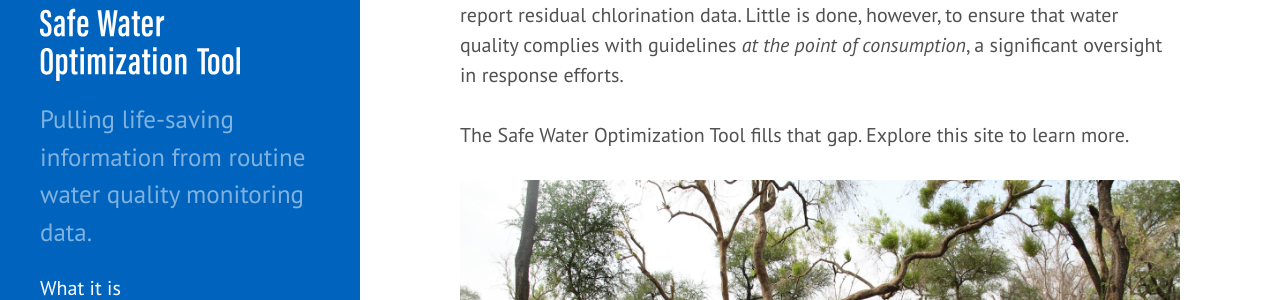
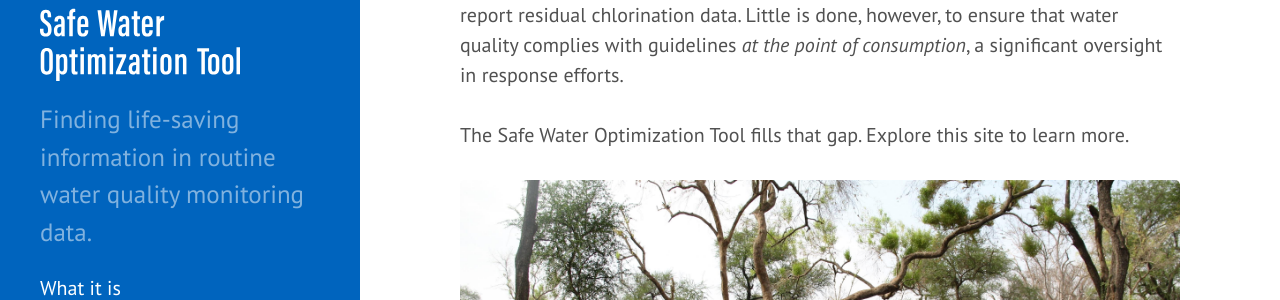
Before and after one commit to safeh2o/swot-infopage, a Jekyll site: the page built from index.html, in a window 1280 px wide. Shown: the part 250-550 px from the top of the page. Built offline with Jekyll 4.4.1, drawn with Linux system fonts in a browser that asks for light colours; Markdown is read by kramdown in place of the engine named in the settings; the list of posts is cut into pages by our own code.

Commit message:
Update _config.yml

```diff
--- a/_config.yml
+++ b/_config.yml
@@ -8,7 +8,7 @@
 
 # Setup
 title:            Safe Water Optimization Tool
-description:      'Pulling life-saving information from routine water quality monitoring data.'
+description:      'Finding life-saving information in routine water quality monitoring data.'
 url:              ""
 baseurl:          /
 
```
